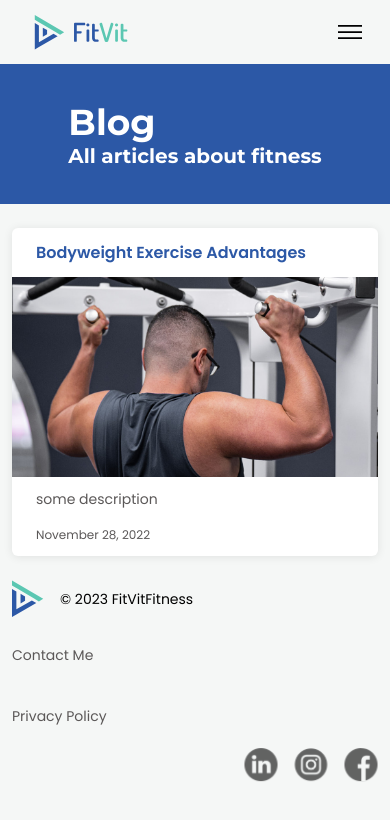
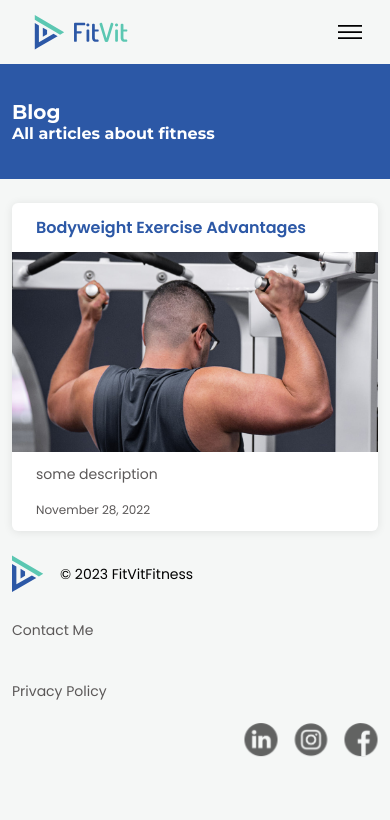
Before and after one commit to JGSolutions/fitvitfitness, a Next.js app: page /blog in a window 390 px wide. Shown: the top 820 px of the page. Built offline with nearby package versions, Linux system fonts and the light colour scheme.

Commit message:
fixed responsivness

```diff
--- a/components/page-header-solid/PageHeaderSolid.module.css
+++ b/components/page-header-solid/PageHeaderSolid.module.css
@@ -38,11 +38,14 @@
 
 	.titleSection {
 		position: relative;
-		width: fit-content;
-		height: auto;
+		width: none;
+	}
+
+	.subTitle {
+		font-size: var(--fs-reg);
 	}
 
 	.h1 {
-		font-size: var(--fs-l);
+		font-size: var(--fs-m);
 	}
 }
```
